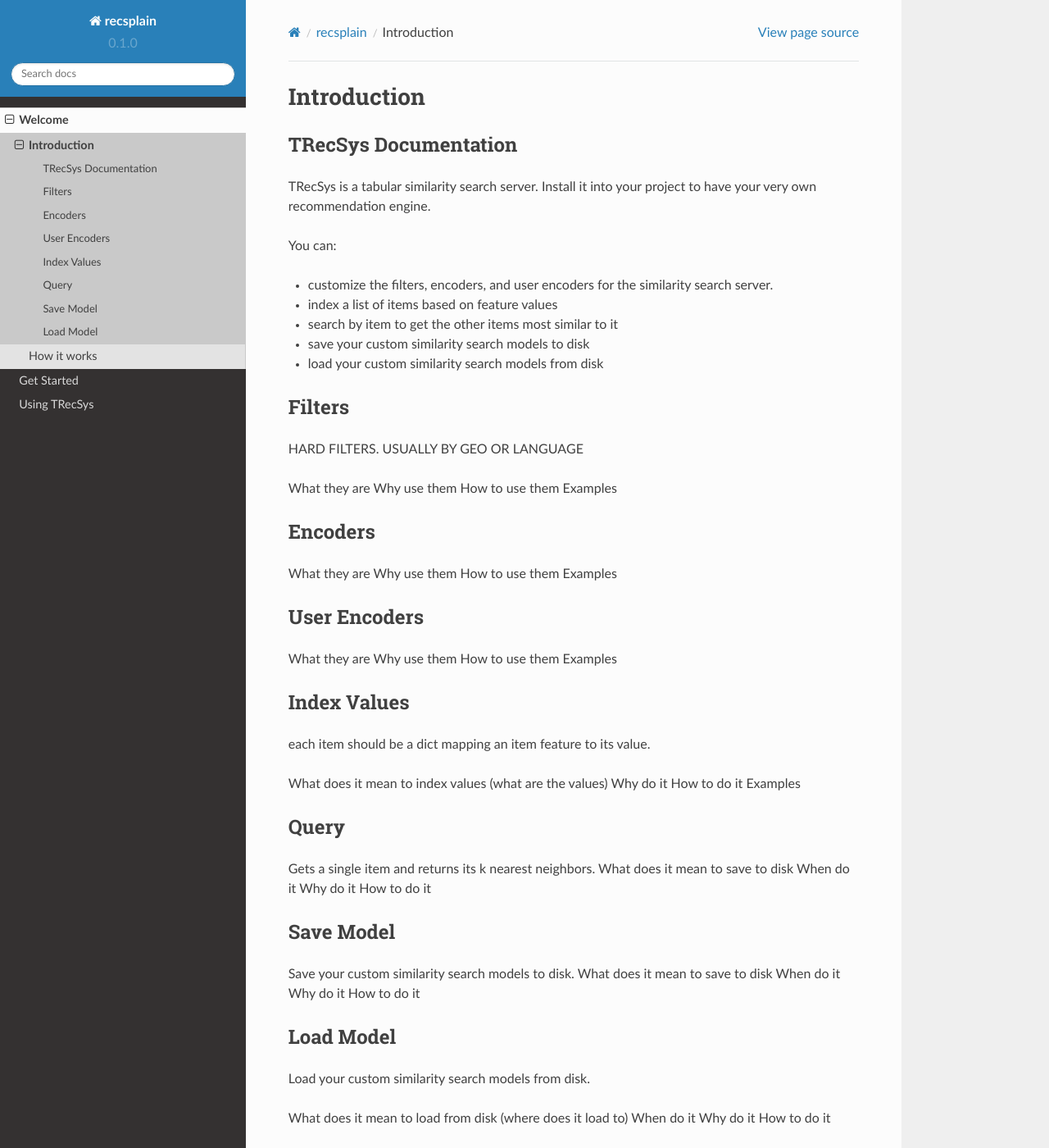
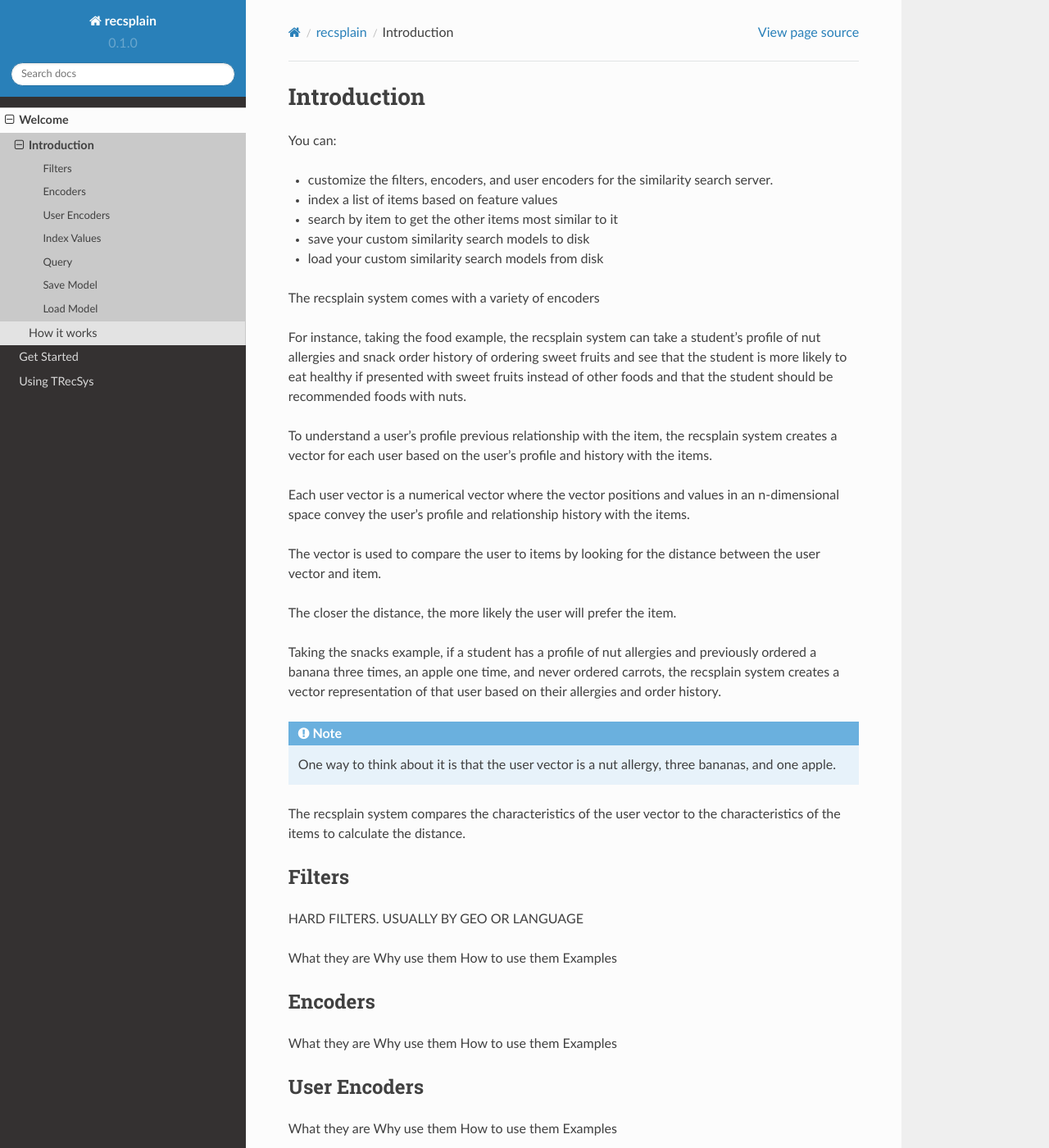
Before and after one commit to argmaxml/recsplain, a Sphinx documentation site: the page built from docs/source/introduction.rst, in a window 1280 px wide and 1400 px high. Shown: the whole window at 82% size. Built offline with Sphinx 7.4.7 and the Read the Docs theme 2.0.0, drawn with Linux system fonts in a browser that asks for light colours.

Commit message:
working on how it works

```diff
--- a/docs/source/index.rst
+++ b/docs/source/index.rst
@@ -8,9 +8,9 @@ recsplain
 
 Good recommendations are critical for increasing conversions.
 
-The recsplain system helps you make better recommendations by using AI to recommend items based on feature similarity between the items.
+The recsplain system helps you increase conversions by using AI to recommend items based on feature similarity between the items.
 
-You can find items that are similar to a specific item and recommend items to users based on their purchase history of the items.
+The system finds items that are similar to a specific item and recommends items to users based on their purchase history of the items.
 
 One common application of recsplain is in online stores. The recsplain system helps online stores recommend products to customers based on items the customer already bought from the store.
 
--- a/docs/source/introduction.rst
+++ b/docs/source/introduction.rst
@@ -1,10 +1,5 @@
 Introduction
 ====================================
-
-
-TRecSys Documentation
-----------------------------
-TRecSys is a tabular similarity search server. Install it into your project to have your very own recommendation engine.
 
 You can:
 
@@ -13,6 +8,29 @@ You can:
 - search by item to get the other items most similar to it
 - save your custom similarity search models to disk
 - load your custom similarity search models from disk
+
+The recsplain system comes with a variety of encoders
+
+For instance, taking the food example, the recsplain system can take a student's profile of nut allergies and snack order history of ordering
+sweet fruits and see that the student is more likely to eat healthy if presented with sweet fruits instead of other foods and that the student
+should be recommended foods with nuts.
+
+To understand a user's profile previous relationship with the item, the recsplain system creates a vector for each user based on the
+user's profile and history with the items.
+
+Each user vector is a numerical vector where the vector positions and values in an n-dimensional space convey the user's profile and relationship history with the items.
+
+The vector is used to compare the user to items by looking for the distance between the user vector and item.
+
+The closer the distance, the more likely the user will prefer the item.
+
+Taking the snacks example, if a student has a profile of nut allergies and previously ordered a banana three times, an apple one time, and never ordered carrots,
+the recsplain system creates a vector representation of that user based on their allergies and order history.
+
+.. note::
+   One way to think about it is that the user vector is a nut allergy, three bananas, and one apple.
+
+The recsplain system compares the characteristics of the user vector to the characteristics of the items to calculate the distance.
 
 
 Filters
```
Also changed, not shown: docs/source/how-it-works.rst (+62 -21 lines).
